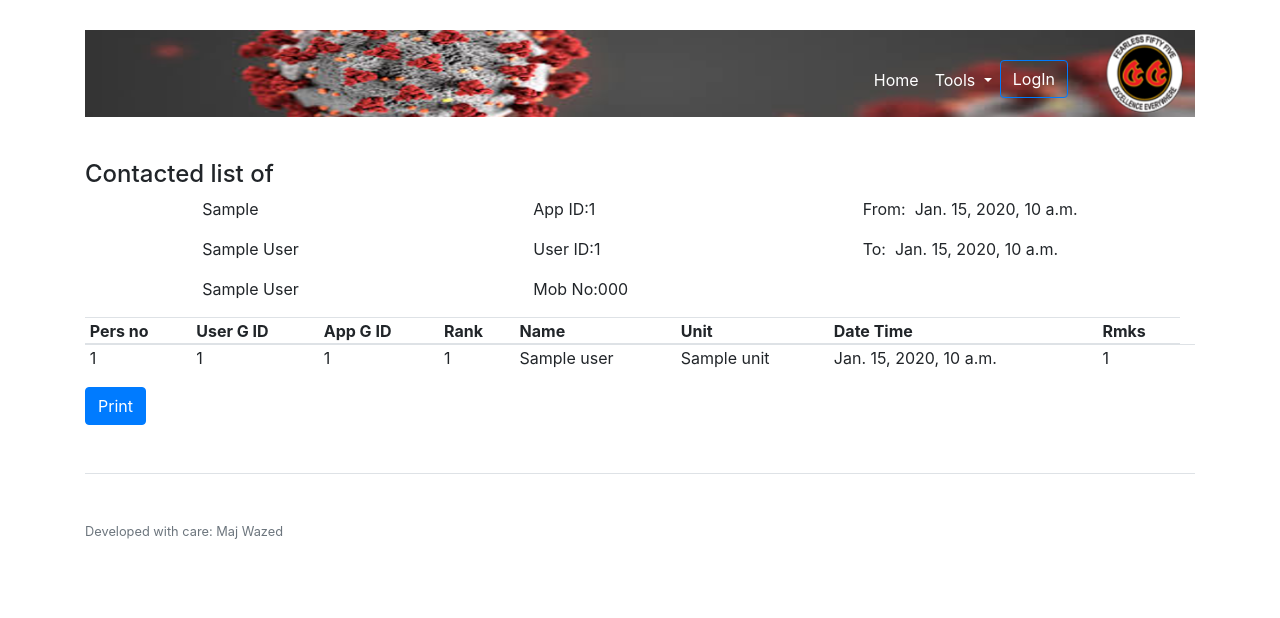
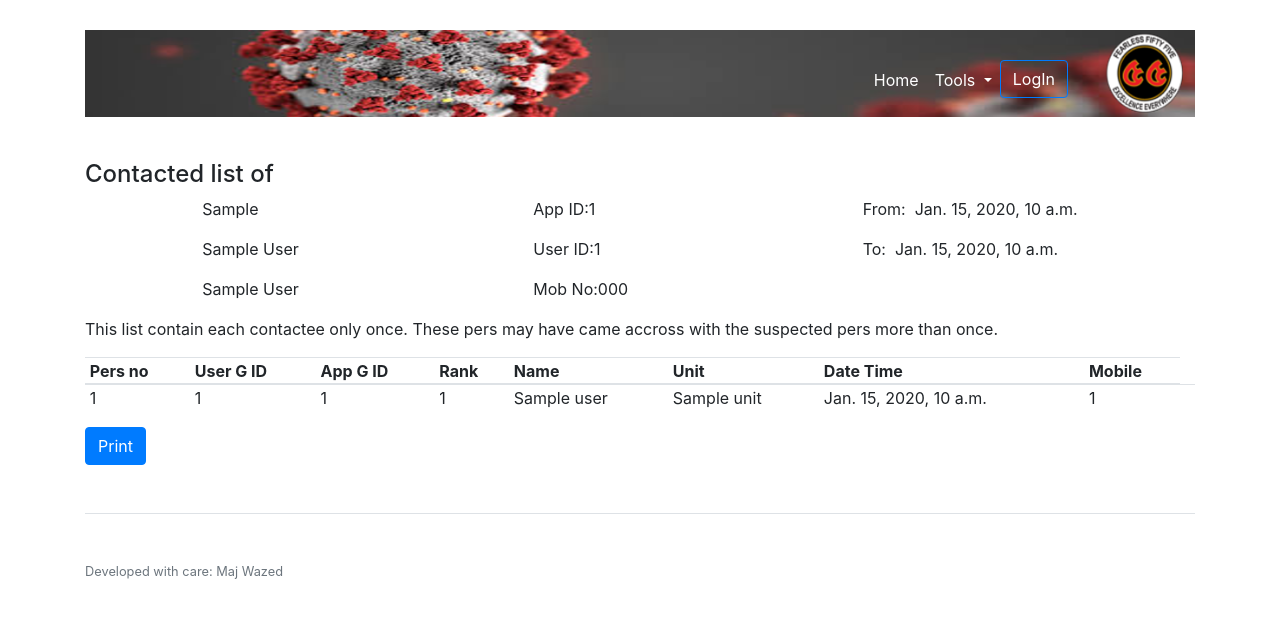
Before and after one commit to mdwazed/covid_tracer_local, a Django app: template covid_tracer_local/app_user/templates/app_user/contacted_list.html in a window 1280 px wide. Shown: the top 618 px of the page. Run offline with Django 3.2, Linux system fonts and the light colour scheme; tables that the repository leaves empty hold one stand-in row (values such as "Sample post"); the template is opened without the code that fills it: values that come from a table or form of the project are taken from there, most other values are stand-ins (such as "Sample title", 1, 10 or a date in 2020); some libraries are stand-ins or nearby versions.

```diff
--- a/covid_tracer_local/app_user/models.py
+++ b/covid_tracer_local/app_user/models.py
@@ -13,8 +13,8 @@ class Unit(models.Model):
         return(self.unit_name)
 
 class PersInfo(models.Model):
-    user_gen_id = models.CharField(max_length=10)
-    app_gen_id = models.CharField(max_length=10, unique=True)
+    user_gen_id = models.CharField(max_length=12)
+    app_gen_id = models.CharField(max_length=12, unique=True)
     pers_num = models.CharField(max_length=10, null=True, blank=True)
     name = models.CharField(max_length=50,)
     rank = models.CharField(max_length=10, null=True, blank=True)
--- a/covid_tracer_local/app_user/templates/app_user/contacted_list.html
+++ b/covid_tracer_local/app_user/templates/app_user/contacted_list.html
@@ -21,6 +21,12 @@
                 <p>To: &nbsp;<span>{{ to_date }}</span></p>
             </div>
         </div>
+        <div>
+            <p>
+                This list contain each contactee only once. These pers may have came accross with the suspected
+                pers more than once.
+            </p>
+        </div>
 
     </div>
 
@@ -35,7 +41,7 @@
                  <th>Name</th>
                  <th>Unit</th>
                  <th>Date Time</th>
-                 <th>Rmks</th>
+                 <th>Mobile</th>
                 </tr>
             </thead>
             <tbody>
--- a/covid_tracer_local/app_user/utils.py
+++ b/covid_tracer_local/app_user/utils.py
@@ -26,10 +26,12 @@ class ContactedUser():
     def __init__(self, user, contact_time):
         self.user_gen_id = user.user_gen_id
         self.app_gen_id = user.app_gen_id
-
+        self.rank = user.rank
         self.name = user.name
+        self.unit = user.unit
         timestamp = datetime.fromtimestamp(int(contact_time))
         self.contact_time = timestamp.strftime('%d-%m-%Y %H:%M:%S')
+        self.mobile_num = user.mobile_num
 
     def __str__(self):
         return self.name
```
Also changed, not shown: covid_tracer_local/app_user/migrations/0005_auto_20200621_2112.py (added).
